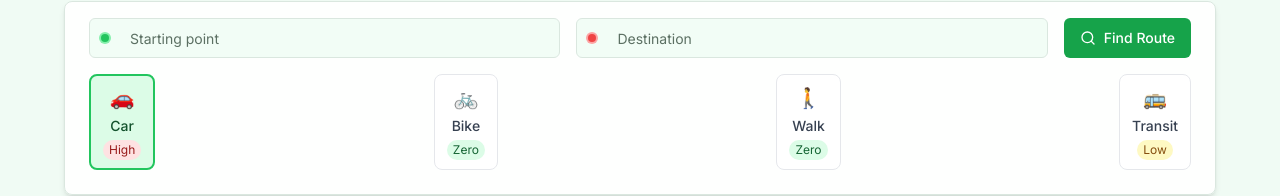
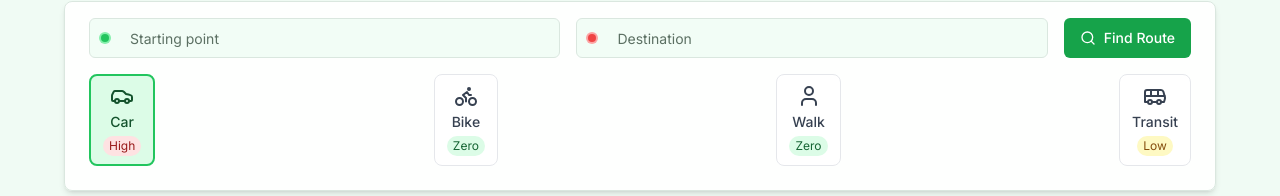
Before and after one commit to crackcrickcrack/emission-free-paths, a React (Vite) app: page / in a window 1280 px wide. Shown: the part 196-392 px from the top of the page. Built offline with nearby package versions, Linux system fonts and the light colour scheme; grey boxes are pictures that could not be loaded.

Commit message:
feat: Update transport mode on selection
Update the selected transport mode in the RouteForm component based on user selection.

```diff
--- a/src/components/TransportModeSelector.tsx
+++ b/src/components/TransportModeSelector.tsx
@@ -1,6 +1,7 @@
 
 import React from 'react';
 import { cn } from '@/lib/utils';
+import { Bike, Bus, Car, User } from 'lucide-react';
 
 interface TransportModeSelectorProps {
   selectedMode: string;
@@ -12,10 +13,10 @@ const TransportModeSelector: React.FC<TransportModeSelectorProps> = ({
   onChange,
 }) => {
   const transportModes = [
-    { id: 'driving', label: 'Car', icon: '🚗', co2: 'High' },
-    { id: 'cycling', label: 'Bike', icon: '🚲', co2: 'Zero' },
-    { id: 'walking', label: 'Walk', icon: '🚶', co2: 'Zero' },
-    { id: 'transit', label: 'Transit', icon: '🚌', co2: 'Low' },
+    { id: 'driving', label: 'Car', icon: <Car className="h-6 w-6" />, co2: 'High' },
+    { id: 'cycling', label: 'Bike', icon: <Bike className="h-6 w-6" />, co2: 'Zero' },
+    { id: 'walking', label: 'Walk', icon: <User className="h-6 w-6" />, co2: 'Zero' },
+    { id: 'transit', label: 'Transit', icon: <Bus className="h-6 w-6" />, co2: 'Low' },
   ];
 
   return (
@@ -26,13 +27,13 @@ const TransportModeSelector: React.FC<TransportModeSelectorProps> = ({
           type="button"
           onClick={() => onChange(mode.id)}
           className={cn(
-            "flex flex-col items-center justify-center rounded-lg px-3 py-2 transition-all",
+            "flex flex-col items-center justify-center rounded-lg px-3 py-2 transition-all w-full sm:w-auto",
             selectedMode === mode.id
               ? "bg-green-100 text-green-900 border-2 border-green-500"
               : "bg-white hover:bg-green-50 text-gray-700 border border-gray-200"
           )}
         >
-          <span className="text-xl mb-1">{mode.icon}</span>
+          <span className="mb-1">{mode.icon}</span>
           <span className="text-sm font-medium">{mode.label}</span>
           <span
             className={cn(
```
